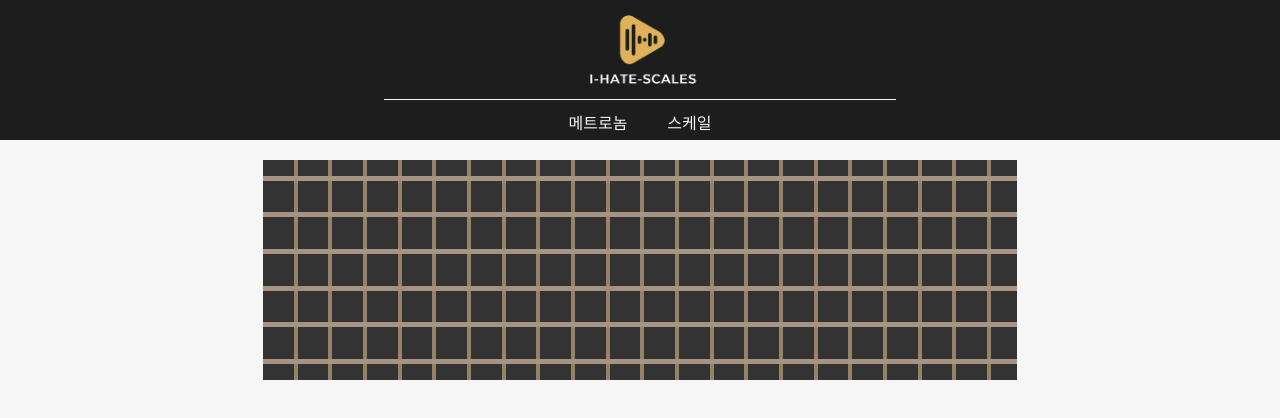
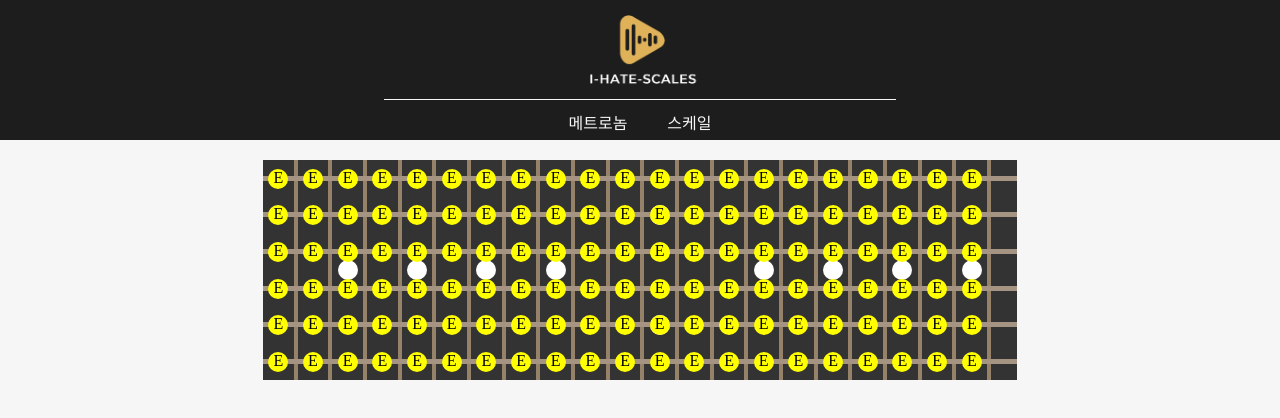
Before and after one commit to JeonH503/i-hate-scales, a Next.js app: page /scales in a window 1280 px wide. Shown: the top 418 px of the page. Built offline with nearby package versions, Linux system fonts and the light colour scheme.

Commit message:
프렛보드 프렛 별 하얀점 추가, 음계 추가

```diff
--- a/pages/scales.tsx
+++ b/pages/scales.tsx
@@ -28,13 +28,40 @@ const String = styled.div`
         width:100%;
         height:5px;
         background:#A59481;
+        z-index:2;
     }
 `
 
-const Flet = styled.div`
+const Flet = styled.div<{direction?:string}>`
     width:4.6%;
     height:100%;
     border-right: 4px solid #958269;
+    display:flex;
+    justify-content:center;
+
+    ${({direction}) => direction ? `
+    &:before {
+        content:'';
+        position:absolute;
+        width:20px;
+        height:20px;
+        border-radius:20px;
+        background:white;
+        ${direction === 'down' ? "bottom:-10px;" : "bottom: 8px;" }
+        z-index:1;
+    }` : ""}
+
+    &:after {
+        text-align:center;
+        content:'E';
+        position:absolute;
+        width:20px;
+        height:20px;
+        border-radius:20px;
+        background:yellow;
+        bottom: 8px;
+        z-index:3;
+    }
 ` //각각의 프렛
 const FletNumber = styled.div`` //몇번째 프렛인지 표사
 const OpenString = styled.div`` //개방현 표시
@@ -79,6 +106,7 @@ export default function scales() {
                         <Flet/>
                         <Flet/>
                         <Flet/>
+                        <Flet direction="up"/>
                         <Flet/>
                         <Flet/>
                         <Flet/>
@@ -88,7 +116,29 @@ export default function scales() {
                         <Flet/>
                         <Flet/>
                         <Flet/>
+                    </String>
+                    <String>
                         <Flet/>
+                        <Flet/>
+                        <Flet direction="down"/>
+                        <Flet/>
+                        <Flet direction="down"/>
+                        <Flet/>
+                        <Flet direction="down"/>
+                        <Flet/>
+                        <Flet direction="down"/>
+                        <Flet/>
+                        <Flet/>
+                        <Flet/>
+                        <Flet/>
+                        <Flet/>
+                        <Flet direction="down"/>
+                        <Flet/>
+                        <Flet direction="down"/>
+                        <Flet/>
+                        <Flet direction="down"/>
+                        <Flet/>
+                        <Flet direction="down"/>
                     </String>
                     <String>
                         <Flet/>
@@ -125,30 +175,7 @@ export default function scales() {
                         <Flet/>
                         <Flet/>
                         <Flet/>
-                        <Flet/>
-                        <Flet/>
-                        <Flet/>
-                        <Flet/>
-                        <Flet/>
-                        <Flet/>
-                        <Flet/>
-                        <Flet/>
-                        <Flet/>
-                        <Flet/>
-                    </String>
-                    <String>
-                        <Flet/>
-                        <Flet/>
-                        <Flet/>
-                        <Flet/>
-                        <Flet/>
-                        <Flet/>
-                        <Flet/>
-                        <Flet/>
-                        <Flet/>
-                        <Flet/>
-                        <Flet/>
-                        <Flet/>
+                        <Flet direction="up"/>
                         <Flet/>
                         <Flet/>
                         <Flet/>
```
